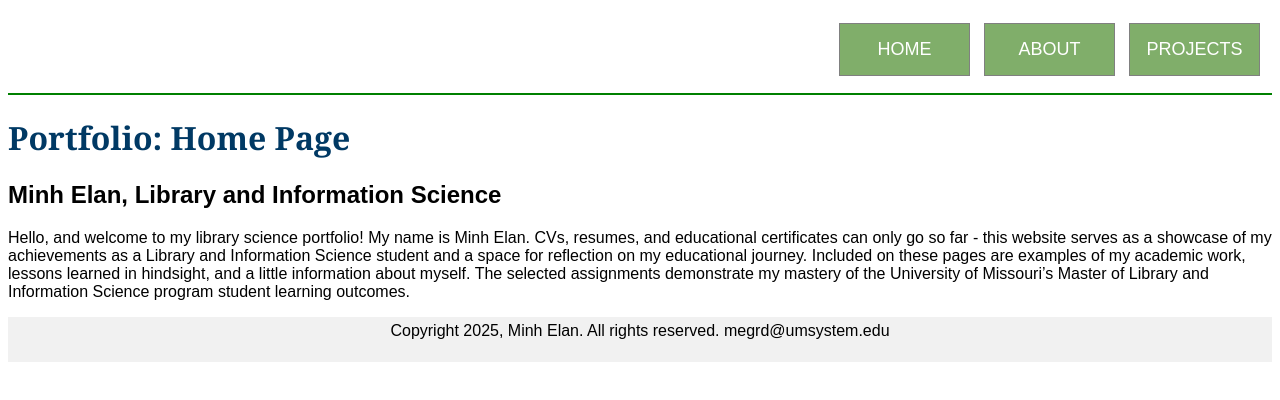
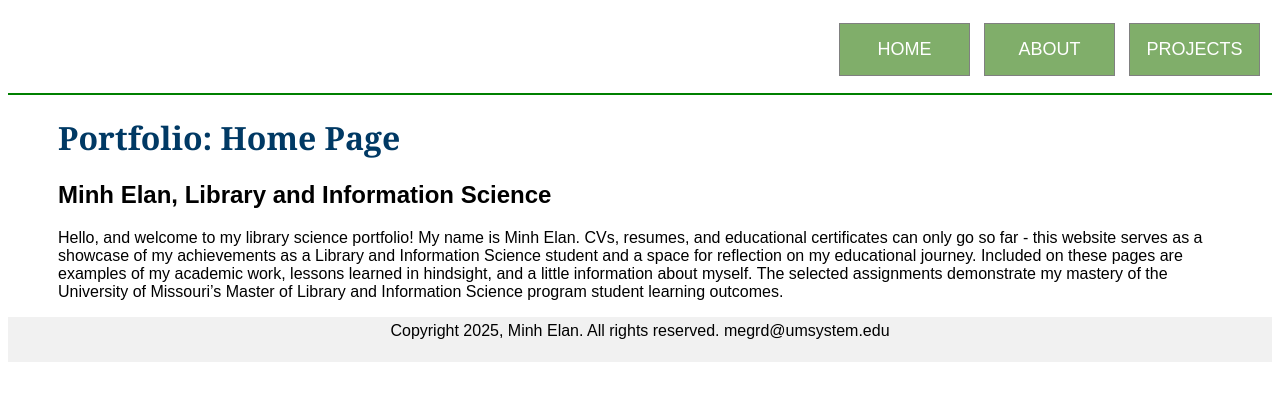
Before and after one commit to minhelan/minhelan.github.io, a plain HTML site: page webdevelopment/index.html in a window 1280 px wide. Drawn offline with Linux system fonts and the light colour scheme.

Commit message:
Add files via upload

```diff
--- a/webdevelopment/style.css
+++ b/webdevelopment/style.css
@@ -7,3 +7,5 @@ footer {background-color:#f1f1f1;
   text-align: center;
 height:40px;
 padding-top:5px;}
+main {margin:0px 50px 5px 50px;}
+header {margin:5px 50px 0px 50px;}
```
